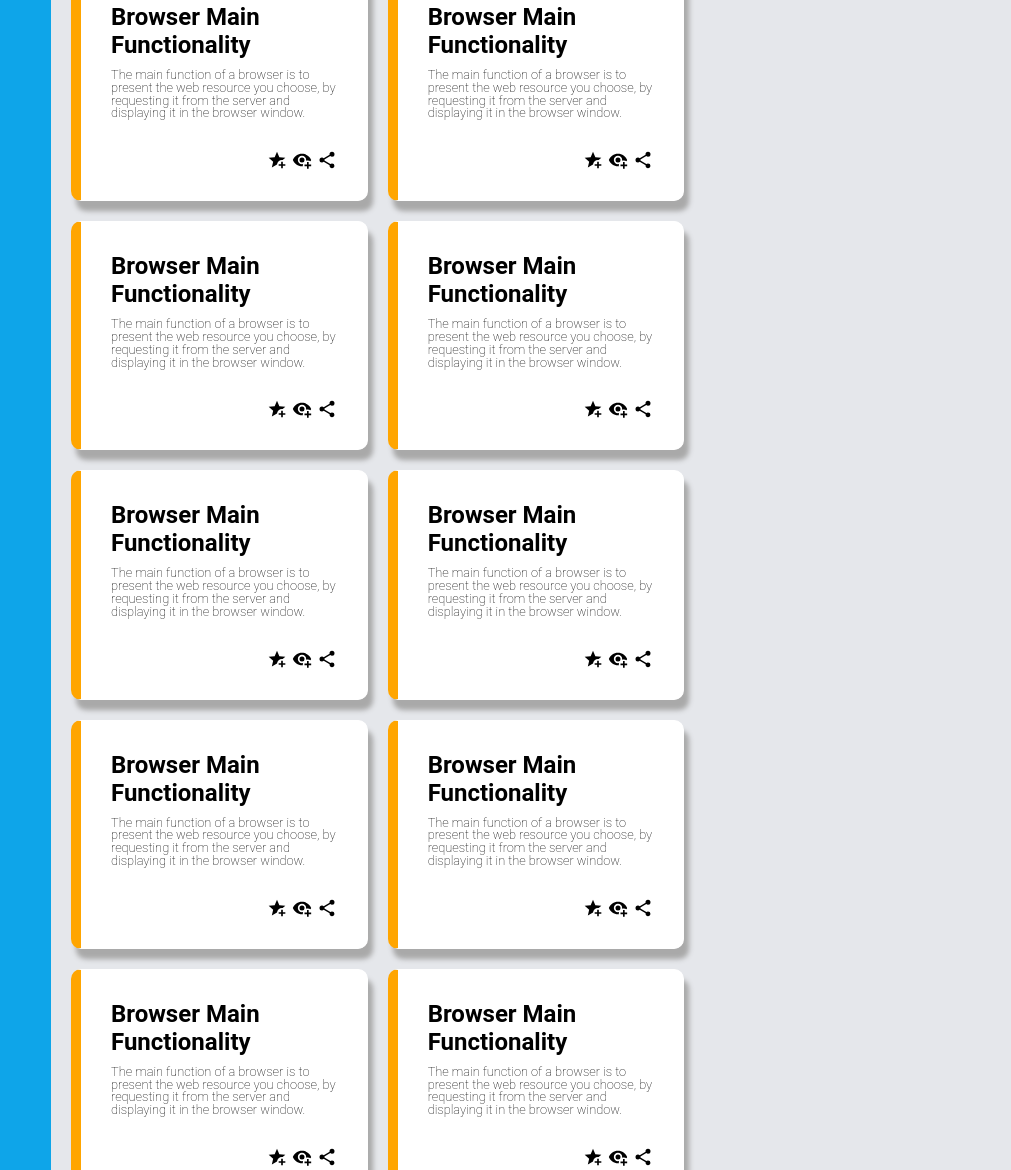
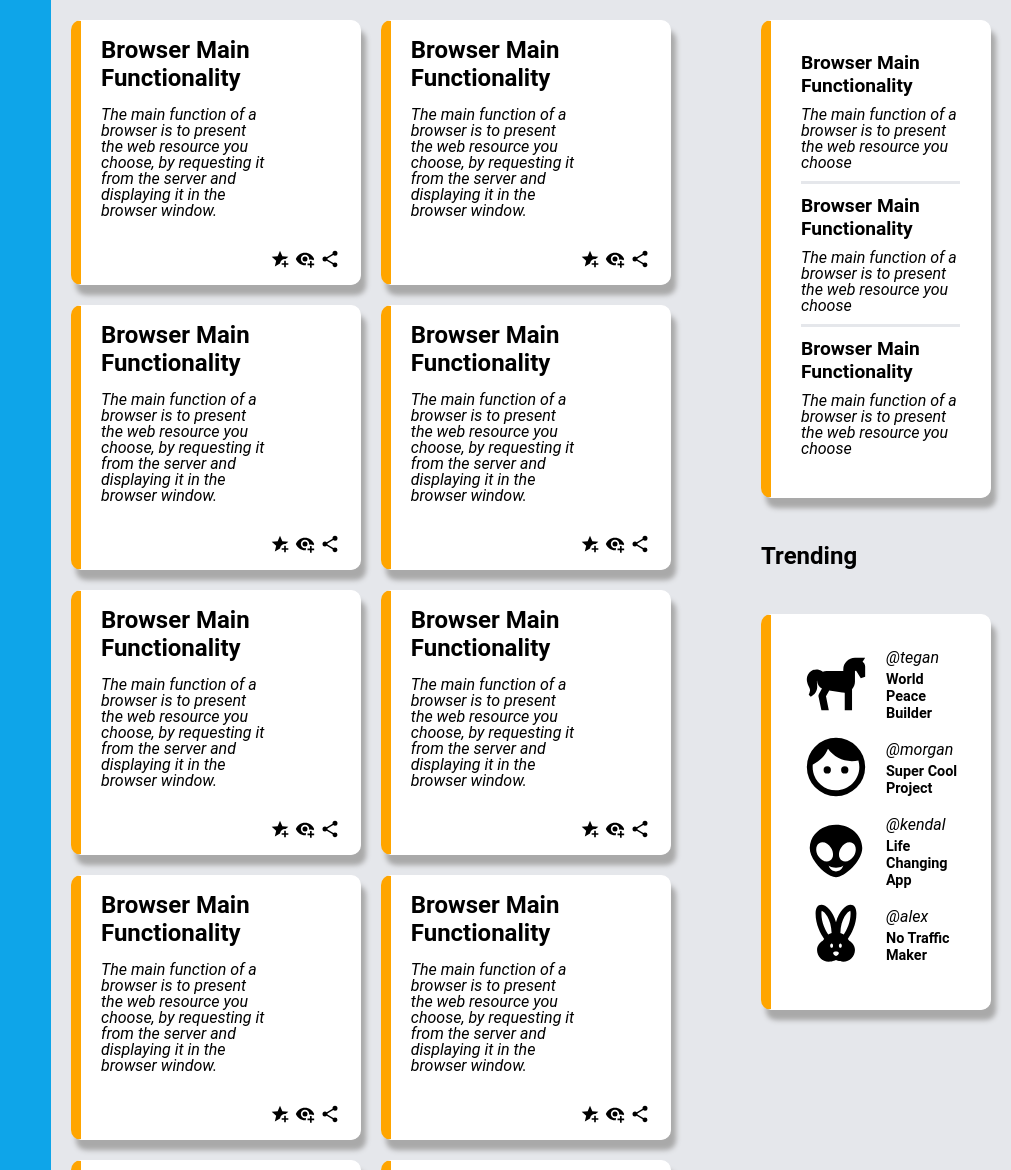
Before and after one commit to Chima-Peter/Odin-DashBoard-Project, a plain HTML site: page index.html in a window 1280 px wide. Shown: the part 336-1506 px from the top of the page, without its empty margins (269-1280 px from the left). Drawn offline with Linux system fonts and the light colour scheme.

Commit message:
complete the project

```diff
--- a/index.html
+++ b/index.html
@@ -62,14 +62,12 @@
                 </div>
                 <div class="nameContainer">
                     <svg xmlns="http://www.w3.org/2000/svg" viewBox="0 0 24 24"><title>alarm-light-outline</title><path d="M6,6.9L3.87,4.78L5.28,3.37L7.4,5.5L6,6.9M13,1V4H11V1H13M20.13,4.78L18,6.9L16.6,5.5L18.72,3.37L20.13,4.78M4.5,10.5V12.5H1.5V10.5H4.5M19.5,10.5H22.5V12.5H19.5V10.5M6,20H18A2,2 0 0,1 20,22H4A2,2 0 0,1 6,20M12,5A6,6 0 0,1 18,11V19H6V11A6,6 0 0,1 12,5M12,7A4,4 0 0,0 8,11V17H16V11A4,4 0 0,0 12,7Z" /></svg>
-                    <svg xmlns="http://www.w3.org/2000/svg" viewBox="0 0 24 24"><title>face-man-profile</title><path d="M12,2A10,10 0 0,0 2,12A10,10 0 0,0 12,22A10,10 0 0,0 22,12A10,10 0 0,0 12,2M12,8.39C13.57,9.4 15.42,10 17.42,10C18.2,10 18.95,9.91 19.67,9.74C19.88,10.45 20,11.21 20,12C20,16.41 16.41,20 12,20C9,20 6.39,18.34 5,15.89L6.75,14V13A1.25,1.25 0 0,1 8,11.75A1.25,1.25 0 0,1 9.25,13V14H12M16,11.75A1.25,1.25 0 0,0 14.75,13A1.25,1.25 0 0,0 16,14.25A1.25,1.25 0 0,0 17.25,13A1.25,1.25 0 0,0 16,11.75Z" /></svg>
-                    <p>Morgan Oakley</p>
+                    <svg xmlns="http://www.w3.org/2000/svg" viewBox="0 0 24 24"><title>face-man</title><path d="M9,11.75A1.25,1.25 0 0,0 7.75,13A1.25,1.25 0 0,0 9,14.25A1.25,1.25 0 0,0 10.25,13A1.25,1.25 0 0,0 9,11.75M15,11.75A1.25,1.25 0 0,0 13.75,13A1.25,1.25 0 0,0 15,14.25A1.25,1.25 0 0,0 16.25,13A1.25,1.25 0 0,0 15,11.75M12,2A10,10 0 0,0 2,12A10,10 0 0,0 12,22A10,10 0 0,0 22,12A10,10 0 0,0 12,2M12,20C7.59,20 4,16.41 4,12C4,11.71 4,11.42 4.05,11.14C6.41,10.09 8.28,8.16 9.26,5.77C11.07,8.33 14.05,10 17.42,10C18.2,10 18.95,9.91 19.67,9.74C19.88,10.45 20,11.21 20,12C20,16.41 16.41,20 12,20Z" /></svg>                    <p>Morgan Oakley</p>
                 </div>
             </div>
             <div class="secondBar">
                 <div class="hiContainer">
-                    <svg xmlns="http://www.w3.org/2000/svg" viewBox="0 0 24 24"><title>face-man-profile</title><path d="M12,2A10,10 0 0,0 2,12A10,10 0 0,0 12,22A10,10 0 0,0 22,12A10,10 0 0,0 12,2M12,8.39C13.57,9.4 15.42,10 17.42,10C18.2,10 18.95,9.91 19.67,9.74C19.88,10.45 20,11.21 20,12C20,16.41 16.41,20 12,20C9,20 6.39,18.34 5,15.89L6.75,14V13A1.25,1.25 0 0,1 8,11.75A1.25,1.25 0 0,1 9.25,13V14H12M16,11.75A1.25,1.25 0 0,0 14.75,13A1.25,1.25 0 0,0 16,14.25A1.25,1.25 0 0,0 17.25,13A1.25,1.25 0 0,0 16,11.75Z" /></svg>
-                    <div>
+                    <svg xmlns="http://www.w3.org/2000/svg" viewBox="0 0 24 24"><title>face-man</title><path d="M9,11.75A1.25,1.25 0 0,0 7.75,13A1.25,1.25 0 0,0 9,14.25A1.25,1.25 0 0,0 10.25,13A1.25,1.25 0 0,0 9,11.75M15,11.75A1.25,1.25 0 0,0 13.75,13A1.25,1.25 0 0,0 15,14.25A1.25,1.25 0 0,0 16.25,13A1.25,1.25 0 0,0 15,11.75M12,2A10,10 0 0,0 2,12A10,10 0 0,0 12,22A10,10 0 0,0 22,12A10,10 0 0,0 12,2M12,20C7.59,20 4,16.41 4,12C4,11.71 4,11.42 4.05,11.14C6.41,10.09 8.28,8.16 9.26,5.77C11.07,8.33 14.05,10 17.42,10C18.2,10 18.95,9.91 19.67,9.74C19.88,10.45 20,11.21 20,12C20,16.41 16.41,20 12,20Z" /></svg>                    <div>
                         <p>Hi there,</p>
                         <h2>Morgan Oakley (@morgan)</h2>
                     </div>
@@ -197,6 +195,48 @@
                     <svg xmlns="http://www.w3.org/2000/svg" viewBox="0 0 24 24"><title>star-plus</title><path d="M5.8 21L7.4 14L2 9.2L9.2 8.6L12 2L14.8 8.6L22 9.2L18.8 12H18C14.9 12 12.4 14.3 12 17.3L5.8 21M17 14V17H14V19H17V22H19V19H22V17H19V14H17Z" /></svg>
                 </div>
             </div>
+            <div class="subContainer">
+                <h3>Announcements</h3>
+                <div>
+                    <h3>Browser Main Functionality</h3>
+                    <p>The main function of a browser is to present the web resource you choose</p>
+                    <h3 style="padding-top: 10px;">Browser Main Functionality</h3>
+                    <p>The main function of a browser is to present the web resource you choose</p>
+                    <h3 style="padding-top: 10px;">Browser Main Functionality</h3>
+                    <p style="border: none;">The main function of a browser is to present the web resource you choose</p>
+                </div>
+                <h3>Trending</h3>
+                <div class="multiContainer">
+                    <div>
+                        <svg xmlns="http://www.w3.org/2000/svg" viewBox="0 0 24 24"><title>horse</title><path d="M22 6V9.5L20.5 10L18.96 7.54C18.83 7.33 18.5 7.42 18.5 7.67V11.25C18.5 12.23 18.11 13.11 17.5 13.78V21H15V15C14.92 15 14.84 15 14.75 15C14.54 15 14.33 14.97 14.13 14.94L9.69 14.2L8.57 16.21L9.53 21H7L6 16.25C5.97 15.95 6 15.65 6.16 15.39L7.18 13.58C6.2 13.03 5.53 12 5.5 10.81C5.46 10.96 5.44 11.18 5.47 11.5C5.5 11.94 5.61 12.59 5.54 13.31C5.5 14.03 5.17 14.77 4.75 15.26C4.32 15.75 3.85 16.09 3.35 16.35L2.65 15.65C2.84 15.18 3.03 14.76 3.07 14.37C3.13 14 3.06 13.7 2.95 13.43L2.42 12.3C2.21 11.79 1.95 11.05 2 10.18C2.03 9.33 2.5 8.22 3.39 7.61C4.29 7 5.26 6.92 6.05 7.08C6.55 7.18 7.06 7.42 7.5 7.76C7.87 7.59 8.3 7.5 8.75 7.5H14.5V7C14.5 4.79 16.29 3 18.5 3H22L21.11 4.34C21.65 4.7 22 5.31 22 6Z" /></svg>
+                        <div>
+                            <p>@tegan</p>
+                            <h5>World Peace Builder</h5>
+                        </div>
+                    </div>
+                    <div>
+                        <svg xmlns="http://www.w3.org/2000/svg" viewBox="0 0 24 24"><title>face-man</title><path d="M9,11.75A1.25,1.25 0 0,0 7.75,13A1.25,1.25 0 0,0 9,14.25A1.25,1.25 0 0,0 10.25,13A1.25,1.25 0 0,0 9,11.75M15,11.75A1.25,1.25 0 0,0 13.75,13A1.25,1.25 0 0,0 15,14.25A1.25,1.25 0 0,0 16.25,13A1.25,1.25 0 0,0 15,11.75M12,2A10,10 0 0,0 2,12A10,10 0 0,0 12,22A10,10 0 0,0 22,12A10,10 0 0,0 12,2M12,20C7.59,20 4,16.41 4,12C4,11.71 4,11.42 4.05,11.14C6.41,10.09 8.28,8.16 9.26,5.77C11.07,8.33 14.05,10 17.42,10C18.2,10 18.95,9.91 19.67,9.74C19.88,10.45 20,11.21 20,12C20,16.41 16.41,20 12,20Z" /></svg>
+                        <div>
+                            <p>@morgan</p>
+                            <h5>Super Cool Project</h5>
+                        </div>
+                    </div>
+                    <div>
+                        <svg xmlns="http://www.w3.org/2000/svg" viewBox="0 0 24 24"><title>alien</title><path d="M12,3C16.97,3 21,6.58 21,11C21,15.42 15,21 12,21C9,21 3,15.42 3,11C3,6.58 7.03,3 12,3M10.31,10.93C9.29,9.29 7.47,8.58 6.25,9.34C5.03,10.1 4.87,12.05 5.89,13.69C6.92,15.33 8.74,16.04 9.96,15.28C11.18,14.5 11.33,12.57 10.31,10.93M13.69,10.93C12.67,12.57 12.82,14.5 14.04,15.28C15.26,16.04 17.08,15.33 18.11,13.69C19.13,12.05 18.97,10.1 17.75,9.34C16.53,8.58 14.71,9.29 13.69,10.93M12,17.75C10,17.75 9.5,17 9.5,17C9.5,17.03 10,19 12,19C14,19 14.5,17 14.5,17C14.5,17 14,17.75 12,17.75Z" /></svg>
+                        <div>
+                            <p>@kendal</p>
+                            <h5>Life Changing App</h5>
+                        </div>
+                    </div>
+                    <div>
+                        <svg xmlns="http://www.w3.org/2000/svg" viewBox="0 0 24 24"><title>rabbit-variant</title><path d="M16.84 14.5C16.58 14.33 16.22 13.89 16.05 13.68C17.24 12 19 8.87 19 5C19 3.05 18.26 2 17 2C15.46 2 13.04 4.06 12 7.97C10.96 4.06 8.54 2 7 2C5.74 2 5 3.05 5 5C5 8.87 6.76 12 7.95 13.68C7.78 13.89 7.42 14.33 7.16 14.5C6.66 14.93 5.5 15.89 5.5 17.5C5.5 19.71 7.29 21.5 9.5 21.5C11.05 21.5 12 20.94 12 20.94S12.95 21.5 14.5 21.5C16.71 21.5 18.5 19.71 18.5 17.5C18.5 15.89 17.34 14.93 16.84 14.5M9.35 12.2C8.34 10.7 7 8.12 7 5C7 4.5 7.06 4.2 7.12 4.03C8.06 4.34 10.36 6.74 10.5 11.67C10.03 11.79 9.66 11.97 9.35 12.2M10.5 16.75C10.22 16.75 10 16.41 10 16S10.22 15.25 10.5 15.25 11 15.59 11 16 10.78 16.75 10.5 16.75M12 19.5C11.45 19.5 11 18.78 11 18.5S11.45 18 12 18 13 18.22 13 18.5 12.55 19.5 12 19.5M13.5 16.75C13.22 16.75 13 16.41 13 16S13.22 15.25 13.5 15.25 14 15.59 14 16 13.78 16.75 13.5 16.75M13.5 11.67C13.64 6.74 15.94 4.34 16.88 4.03C16.94 4.2 17 4.5 17 5C17 8.12 15.66 10.7 14.65 12.2C14.34 11.97 13.97 11.79 13.5 11.67Z" /></svg>
+                        <div>
+                            <p>@alex</p>
+                            <h5>No Traffic Maker</h5>
+                        </div>
+                    </div>
+                </div>
+            </div>
         </div>
     </div>
 </body>
--- a/style.css
+++ b/style.css
@@ -20,7 +20,7 @@ body {
     grid-column: 1;
     display: grid;
     grid-template: 0.03fr 0.1fr 0.1fr / 1fr;
-    padding: 0 30px;
+    padding: 0 20px;
     box-sizing: border-box;
     margin: 0px;
     gap: 50px;
@@ -34,14 +34,13 @@ body {
     grid-template: 1fr / 0.1fr 0.1fr;
     justify-items: flex-start;
     align-items: center;
-    gap: 10px;
 }
 .dashContainer svg{
     min-width: 50px;
     min-height: 50px;
 }
 .dashContainer h2 {
-    font-size: 1.5rem;
+    font-size: 1.2rem;
     letter-spacing: 2px;
     padding: 0px;
     margin: 0px;
@@ -170,41 +169,41 @@ input[type="search"] {
 .blogContainer {
     grid-row: 2 / 4;
     grid-column: 2 / 5;
-    display: grid;
-    grid-template-columns: 2fr 1fr;
+    display: flex;
+    flex-wrap: wrap;
+    justify-content: space-between;
     padding: 10px 20px 60px 20px;
 }
 .projectContainer {
-    display: grid;
+    width: max(600px, 70%);
+    display: flex;
+    flex-wrap: wrap;
     gap: 20px;
-    grid-template-columns: repeat(auto-fit, minmax(250px, 1fr));
 }
-.projectContainer div {
+.projectContainer div, .subContainer > div {
     border: 1px solid white;
     border-left: 10px solid orange;
     border-radius: 10px;
     background-color: white;
-    padding: 30px;
+    padding: 15px 20px;
     box-sizing: border-box;
     box-shadow: 5px 10px 5px 0.2px darkgrey;
+    width: max(200px, 45%);
 }
 .blogContainer h3 {
     font-size: 1.5rem;
-    grid-row: 1;
+    width: 100%;
+}
+.projectContainer div p, .projectContainer div h3, .subContainer div p, .subContainer div h3 {
     padding: 0px;
     margin: 0px;
-    grid-column: 1 / 3;
+    width: 70%;
 }
-.projectContainer div p, .projectContainer div h3 {
-    padding: 0px;
-    margin: 0px;
-}
-.projectContainer div p {
-    font-weight: lighter;
-    font-size: 0.8rem;
-    width: 33ch;
+.projectContainer div p, .subContainer div p {
+    font-style: oblique;
+    font-size: 1rem;
     line-height: 1;
-    padding-top: 10px;
+    padding-top: 15px;
 }
 .projectContainer div svg {
     float: right;
@@ -212,3 +211,62 @@ input[type="search"] {
     max-width: 30px;
     max-height: 20px;
 }
+
+.subContainer {
+    display: flex;
+    flex-direction: column;
+    align-items: center;
+    gap: 20px;
+    width: max(200px, 25%);
+    box-sizing: border-box;
+}
+.subContainer div h3 {
+    font-size: 1.2rem;
+}
+.subContainer div p, .subContainer div h3, .multiContainer div h5, .multiContainer div p {
+    width: 100%;
+}
+.subContainer div p {
+    padding: 10px 0 10px 0;
+    border-bottom: 3px solid #e5e7eb;
+}
+.subContainer div {
+    padding: 30px;
+    width: 100%;
+    box-sizing: border-box;
+}
+.subContainer > div {
+    width: 100%;
+}
+
+
+
+
+.multiContainer {
+    padding: 20px;
+    margin: 0;
+    box-sizing: border-box;
+}
+.multiContainer svg {
+    min-width: 70px;
+    min-height: 70px;
+}
+.multiContainer > div {
+    display: flex;
+    align-items: center;
+    gap: 15px;
+    padding: 0 0 10px 0;
+}
+.multiContainer div  div {
+    margin: 0px;
+    padding: 0;
+}
+.multiContainer div p {
+    border: none;
+    padding: 5px 0;
+}
+.multiContainer div h5 {
+    padding: 0px;
+    margin: 0px;
+    font-size: 0.9rem;
+}
```
